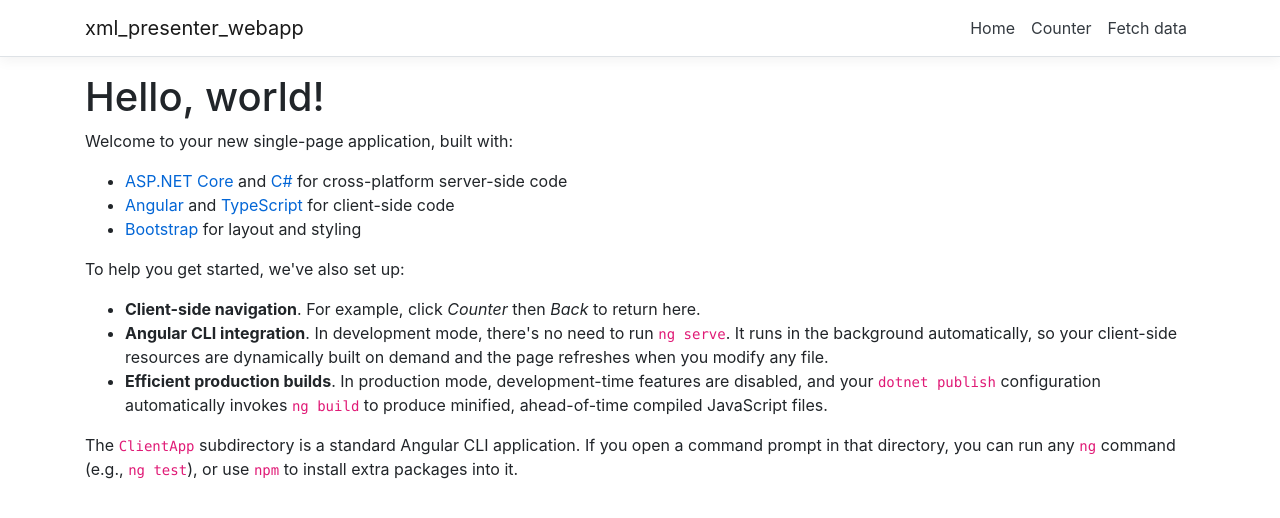
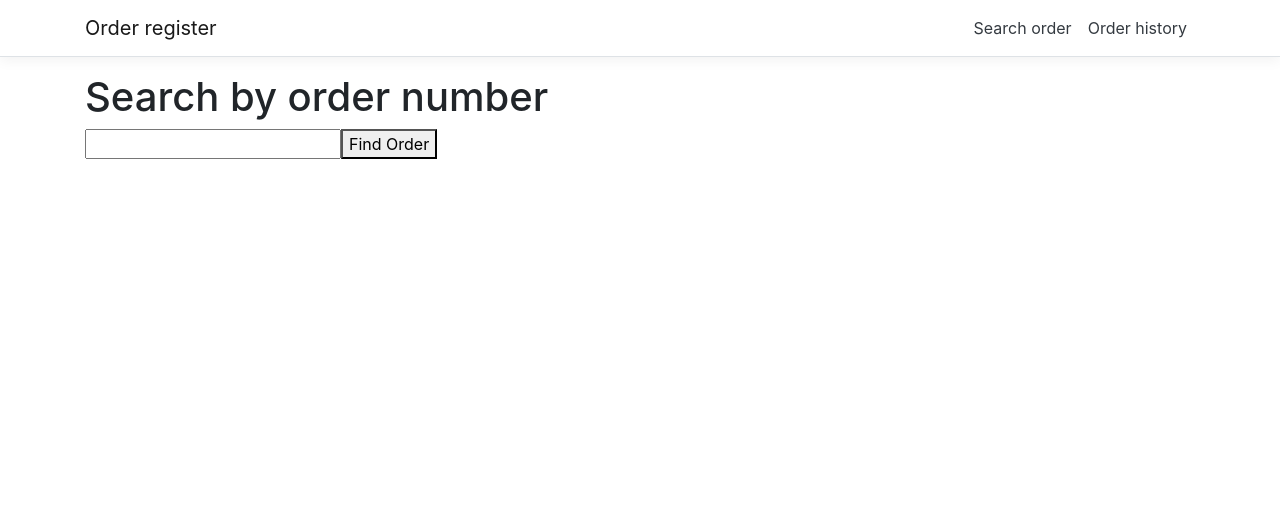
Before and after one commit to BenjaminAronsson/Order_Register_Search, an Angular app in the folder xml_presenter_webapp/ClientApp/: page / in a window 1280 px wide. Shown: the top 518 px of the page. Built offline with nearby package versions, Linux system fonts and the light colour scheme.

Commit message:
returning order on search

```diff
--- a/xml_presenter_webapp/ClientApp/src/app/app.module.ts
+++ b/xml_presenter_webapp/ClientApp/src/app/app.module.ts
@@ -7,7 +7,6 @@
 import { AppComponent } from './app.component';
 import { NavMenuComponent } from './nav-menu/nav-menu.component';
 import { HomeComponent } from './home/home.component';
-import { CounterComponent } from './counter/counter.component';
 import { FetchDataComponent } from './fetch-data/fetch-data.component';
 
 @NgModule({
@@ -15,7 +14,6 @@
     AppComponent,
     NavMenuComponent,
     HomeComponent,
-    CounterComponent,
     FetchDataComponent
   ],
   imports: [
@@ -24,8 +22,7 @@
     FormsModule,
     RouterModule.forRoot([
       { path: '', component: HomeComponent, pathMatch: 'full' },
-      { path: 'counter', component: CounterComponent },
-      { path: 'fetch-data', component: FetchDataComponent },
+      { path: 'order-history', component: FetchDataComponent },
     ])
   ],
   providers: [],
--- a/xml_presenter_webapp/ClientApp/src/app/counter/counter.component.html
+++ /dev/null
@@ -1,7 +0,0 @@
-<h1>Counter</h1>
-
-<p>This is a simple example of an Angular component.</p>
-
-<p aria-live="polite">Current count: <strong>{{ currentCount }}</strong></p>
-
-<button class="btn btn-primary" (click)="incrementCounter()">Increment</button>
--- a/xml_presenter_webapp/ClientApp/src/app/counter/counter.component.ts
+++ /dev/null
@@ -1,13 +0,0 @@
-import { Component } from '@angular/core';
-
-@Component({
-  selector: 'app-counter-component',
-  templateUrl: './counter.component.html'
-})
-export class CounterComponent {
-  public currentCount = 0;
-
-  public incrementCounter() {
-    this.currentCount++;
-  }
-}
--- a/xml_presenter_webapp/ClientApp/src/app/fetch-data/fetch-data.component.ts
+++ b/xml_presenter_webapp/ClientApp/src/app/fetch-data/fetch-data.component.ts
@@ -1,32 +1,20 @@
 import { Component, Inject } from '@angular/core';
 import { HttpClient } from '@angular/common/http';
+import { Order } from 'src/models/Order';
 
 @Component({
   selector: 'app-fetch-data',
   templateUrl: './fetch-data.component.html'
 })
 export class FetchDataComponent {
-  public forecasts: WeatherForecast[];
+  public forecasts: Order[];
 
   constructor(http: HttpClient, @Inject('BASE_URL') baseUrl: string) {
 
     //fetching all orders
-    http.get<WeatherForecast[]>(baseUrl + 'order').subscribe(result => {
+    http.get<Order[]>(baseUrl + 'order').subscribe(result => {
       this.forecasts = result;
       console.log(result);
     }, error => console.error(error));
-
-    //fetching specific order
-    http.get<WeatherForecast[]>(baseUrl + 'order/17890').subscribe(result => {
-      console.log(result);
-    }, error => console.error(error));
-
   }
 }
-
-interface WeatherForecast {
-  date: string;
-  temperatureC: number;
-  temperatureF: number;
-  summary: string;
-}
--- a/xml_presenter_webapp/ClientApp/src/app/home/home.component.html
+++ b/xml_presenter_webapp/ClientApp/src/app/home/home.component.html
@@ -1,4 +1,4 @@
-<h1>Hello, world!</h1>
+<!-- <h1>Hello, world!</h1>
 <p>Welcome to your new single-page application, built with:</p>
 <ul>
   <li><a href='https://get.asp.net/'>ASP.NET Core</a> and <a href='https://msdn.microsoft.com/en-us/library/67ef8sbd.aspx'>C#</a> for cross-platform server-side code</li>
@@ -12,3 +12,8 @@
   <li><strong>Efficient production builds</strong>. In production mode, development-time features are disabled, and your <code>dotnet publish</code> configuration automatically invokes <code>ng build</code> to produce minified, ahead-of-time compiled JavaScript files.</li>
 </ul>
 <p>The <code>ClientApp</code> subdirectory is a standard Angular CLI application. If you open a command prompt in that directory, you can run any <code>ng</code> command (e.g., <code>ng test</code>), or use <code>npm</code> to install extra packages into it.</p>
+ -->
+ <h1>Search by order number</h1>
+ <input (keyup)="onKey($event)">
+ <button (click)="fetchOrder()">Find Order</button>
+ <p>{{order}}</p>
--- a/xml_presenter_webapp/ClientApp/src/app/home/home.component.ts
+++ b/xml_presenter_webapp/ClientApp/src/app/home/home.component.ts
@@ -1,8 +1,39 @@
-import { Component } from '@angular/core';
+import { Component, Inject } from '@angular/core';
+import { HttpClient } from '@angular/common/http';
+import { Order } from 'src/models/Order';
 
 @Component({
   selector: 'app-home',
   templateUrl: './home.component.html',
 })
 export class HomeComponent {
+
+  orderNumber = '';
+  order: Order;
+
+
+  constructor(public http: HttpClient, @Inject('BASE_URL') public baseUrl: string) {}
+
+
+  onKey(event: any) { // without type info
+
+    if (event.keyCode == 13) {
+      //fetch on enter
+      this.fetchOrder();
+    } else {
+      this.orderNumber = event.target.value;
+    }
+  }
+
+  fetchOrder() {
+
+    if(this.orderNumber.length <= 0) {
+      return;
+    }
+    //fetching specific order
+    this.http.get<Order>(this.baseUrl + 'order/orderid/' + this.orderNumber).subscribe(result => {
+      console.log(result);
+      this.order = result;
+    }, error => console.error(error));
+  }
 }
--- a/xml_presenter_webapp/ClientApp/src/app/nav-menu/nav-menu.component.html
+++ b/xml_presenter_webapp/ClientApp/src/app/nav-menu/nav-menu.component.html
@@ -3,7 +3,7 @@
     class="navbar navbar-expand-sm navbar-toggleable-sm navbar-light bg-white border-bottom box-shadow mb-3"
   >
     <div class="container">
-      <a class="navbar-brand" [routerLink]="['/']">xml_presenter_webapp</a>
+      <a class="navbar-brand" [routerLink]="['/']">Order register</a>
       <button
         class="navbar-toggler"
         type="button"
@@ -25,16 +25,11 @@
             [routerLinkActive]="['link-active']"
             [routerLinkActiveOptions]="{ exact: true }"
           >
-            <a class="nav-link text-dark" [routerLink]="['/']">Home</a>
+            <a class="nav-link text-dark" [routerLink]="['/']">Search order</a>
           </li>
           <li class="nav-item" [routerLinkActive]="['link-active']">
-            <a class="nav-link text-dark" [routerLink]="['/counter']"
-              >Counter</a
-            >
-          </li>
-          <li class="nav-item" [routerLinkActive]="['link-active']">
-            <a class="nav-link text-dark" [routerLink]="['/fetch-data']"
-              >Fetch data</a
+            <a class="nav-link text-dark" [routerLink]="['/order-history']"
+              >Order history</a
             >
           </li>
         </ul>
--- /dev/null
+++ b/xml_presenter_webapp/ClientApp/src/models/Order.ts
@@ -0,0 +1,15 @@
+
+export class Order {
+    date: string;
+    OrderNumber: string;
+    OrderLineNumber: string;
+    ProductNumber: string;
+    Quantity: string;
+    Name: string;
+    Description: string;
+    Price: string;
+    ProductGroup: string;
+    OrderDate: string;
+    CustomerName: string;
+    CustomerNumber: string;
+  }
```
Also changed, not shown: 1 other file (tests, documents, lock files or other folders).
